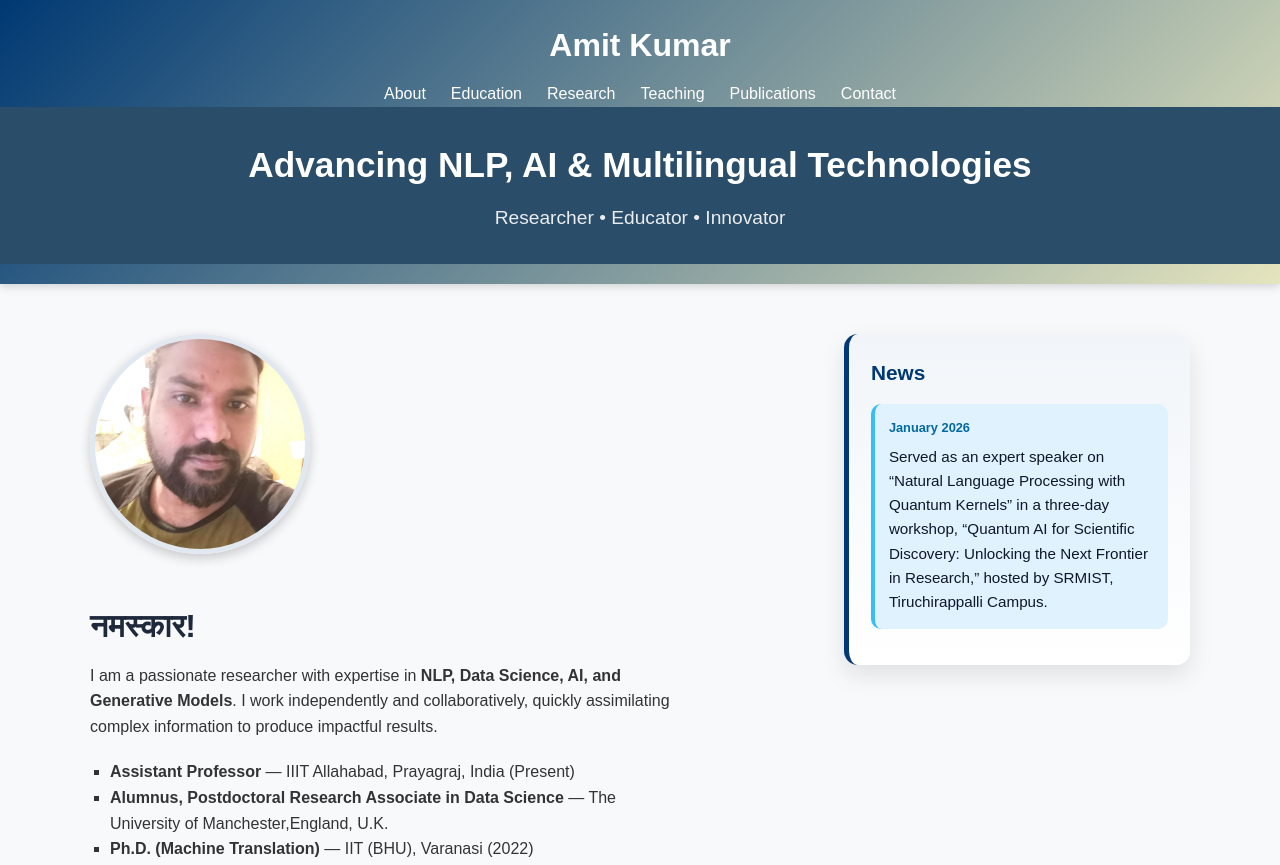
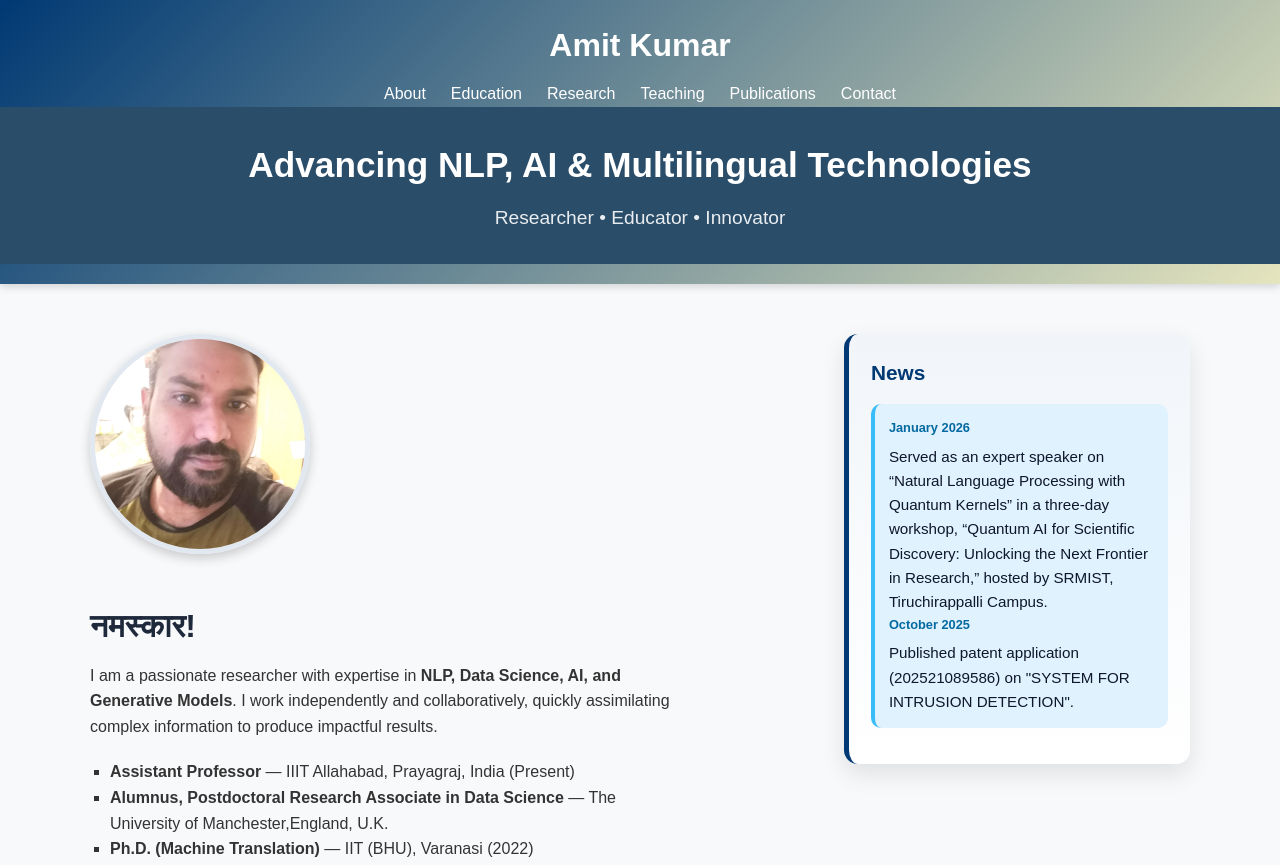
Before and after one commit to amit0018/portfolio, a plain HTML site: page index.html in a window 1280 px wide. Shown: the top 865 px of the page. Drawn offline with Linux system fonts and the light colour scheme.

Commit message:
Update index.html

```diff
--- a/index.html
+++ b/index.html
@@ -237,6 +237,10 @@
                 <div class="event-title">
                     Served as an expert speaker on “Natural Language Processing with Quantum Kernels” in a three-day workshop, “Quantum AI for Scientific Discovery: Unlocking the Next Frontier in Research,” hosted by SRMIST, Tiruchirappalli Campus.
                 </div>
+                <div class="event-date">October 2025</div>
+                <div class="event-title">
+                    Published patent application (202521089586) on "SYSTEM FOR INTRUSION DETECTION".
+                </div>
             </div>
         </aside>
 
```
